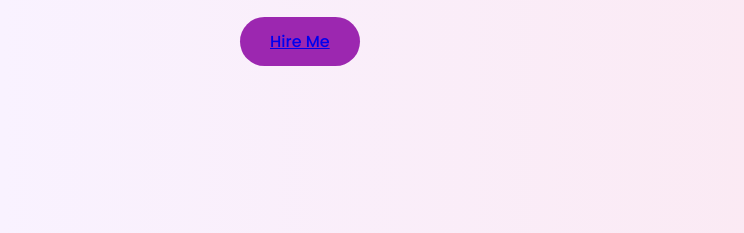
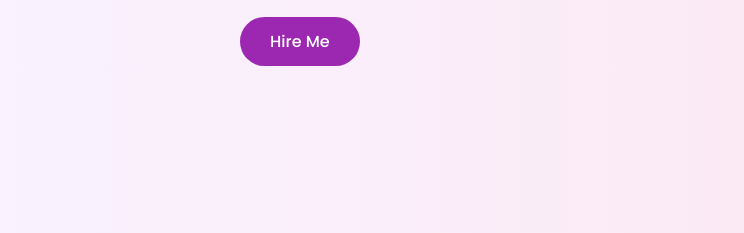
Before and after one commit to basant-571/portfolio, a plain HTML site: page index.html in a window 1280 px wide. Shown: the part 440-673 px from the top of the page, 0-744 px from the left. Drawn offline with Linux system fonts and the light colour scheme.

Commit message:
Update style.css
edit style button

```diff
--- a/style.css
+++ b/style.css
@@ -127,6 +127,10 @@
       position: relative;
       z-index: 2;
       margin-top: -220px;
+    }
+    .behance a{
+      text-decoration: none;
+      color: #fff;
     }
     .about {
       background: linear-gradient(to right, #f9f2ff, #fce4ec);
```
